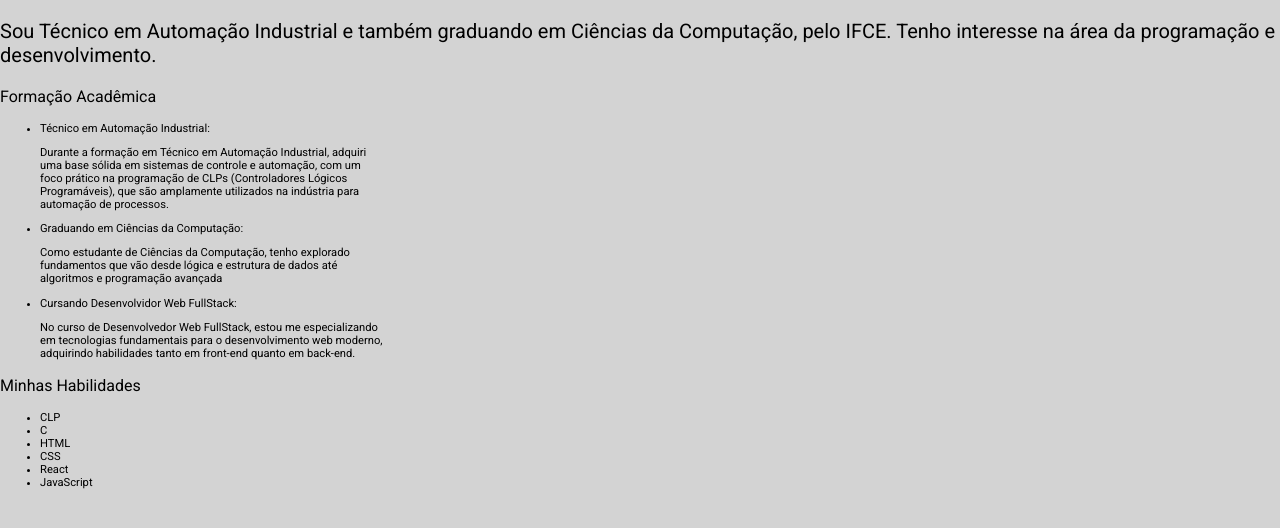
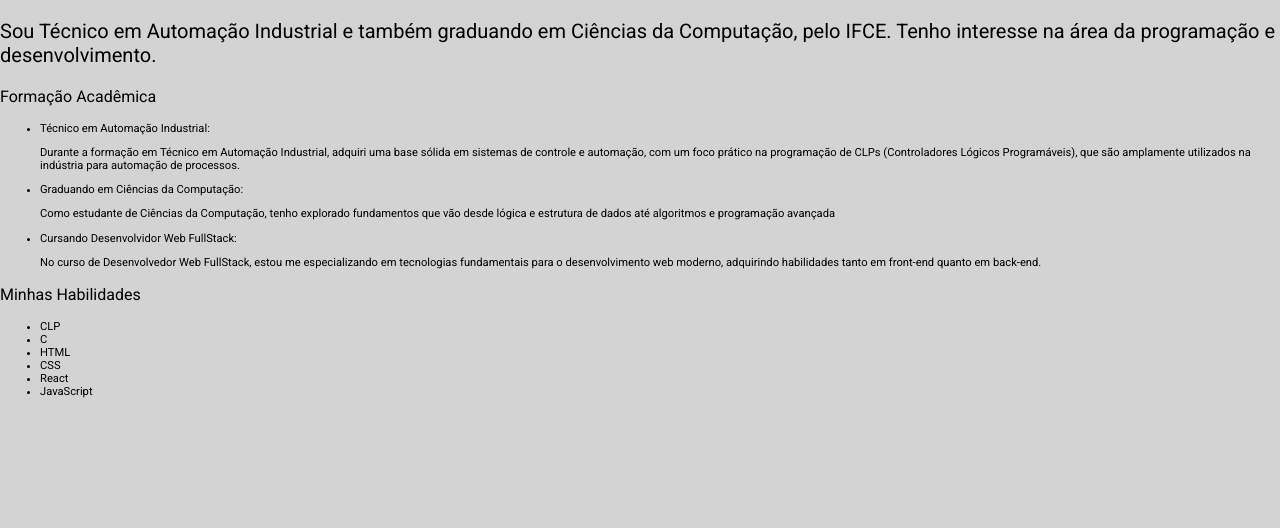
Before and after one commit to luccon/portifolio_prototipo, a plain HTML site: page index.html in a window 1280 px wide. Shown: the part 62-590 px from the top of the page. Drawn offline with Linux system fonts and the light colour scheme.

Commit message:
portifolio

```diff
--- a/style.css
+++ b/style.css
@@ -77,7 +77,7 @@ body {
     font-family: roboto;
 }
 .formacao {
-    width: 30%;
+    width: 100vw;
 }
 li {
     font-size: 70%;
```
